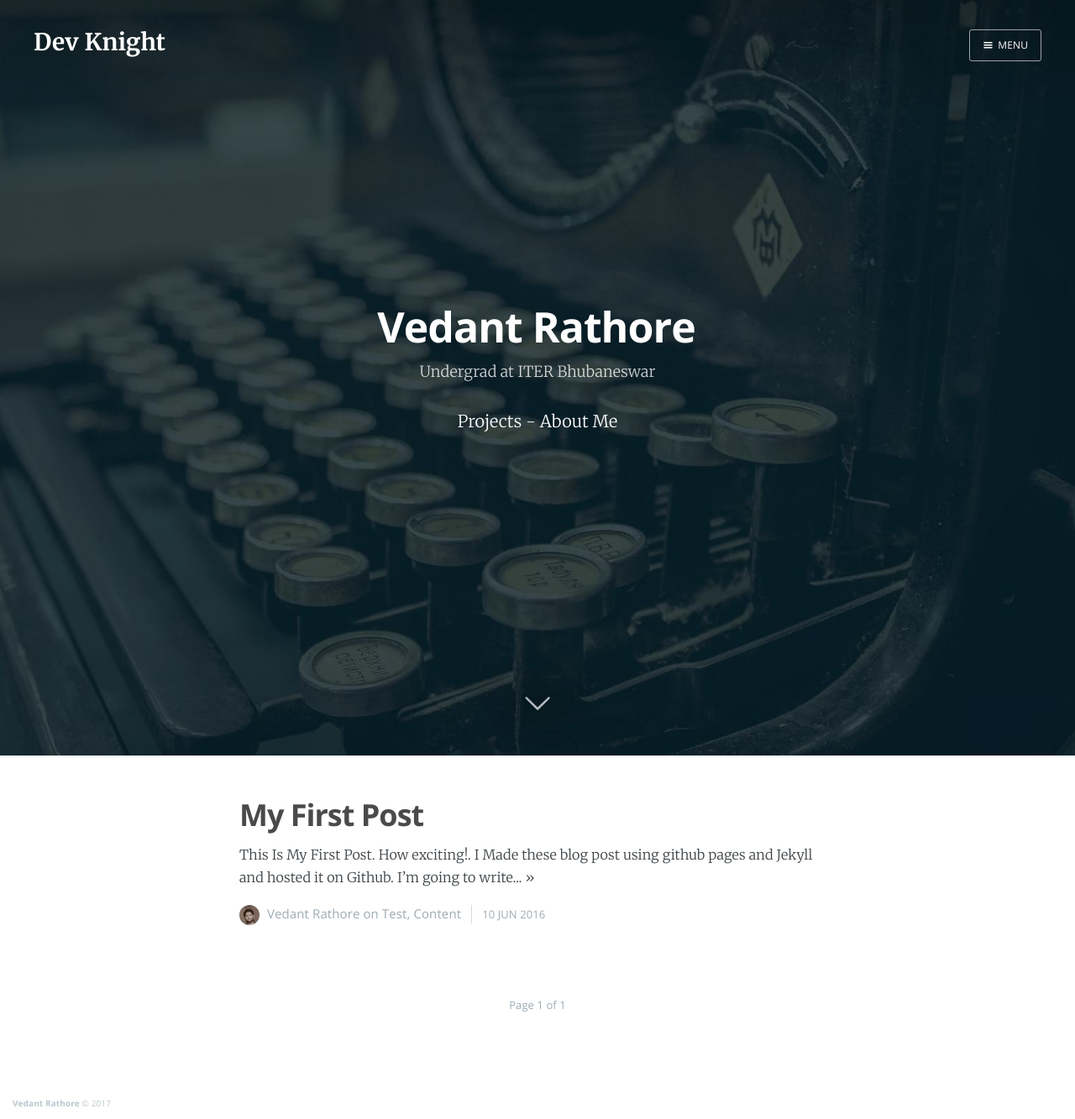
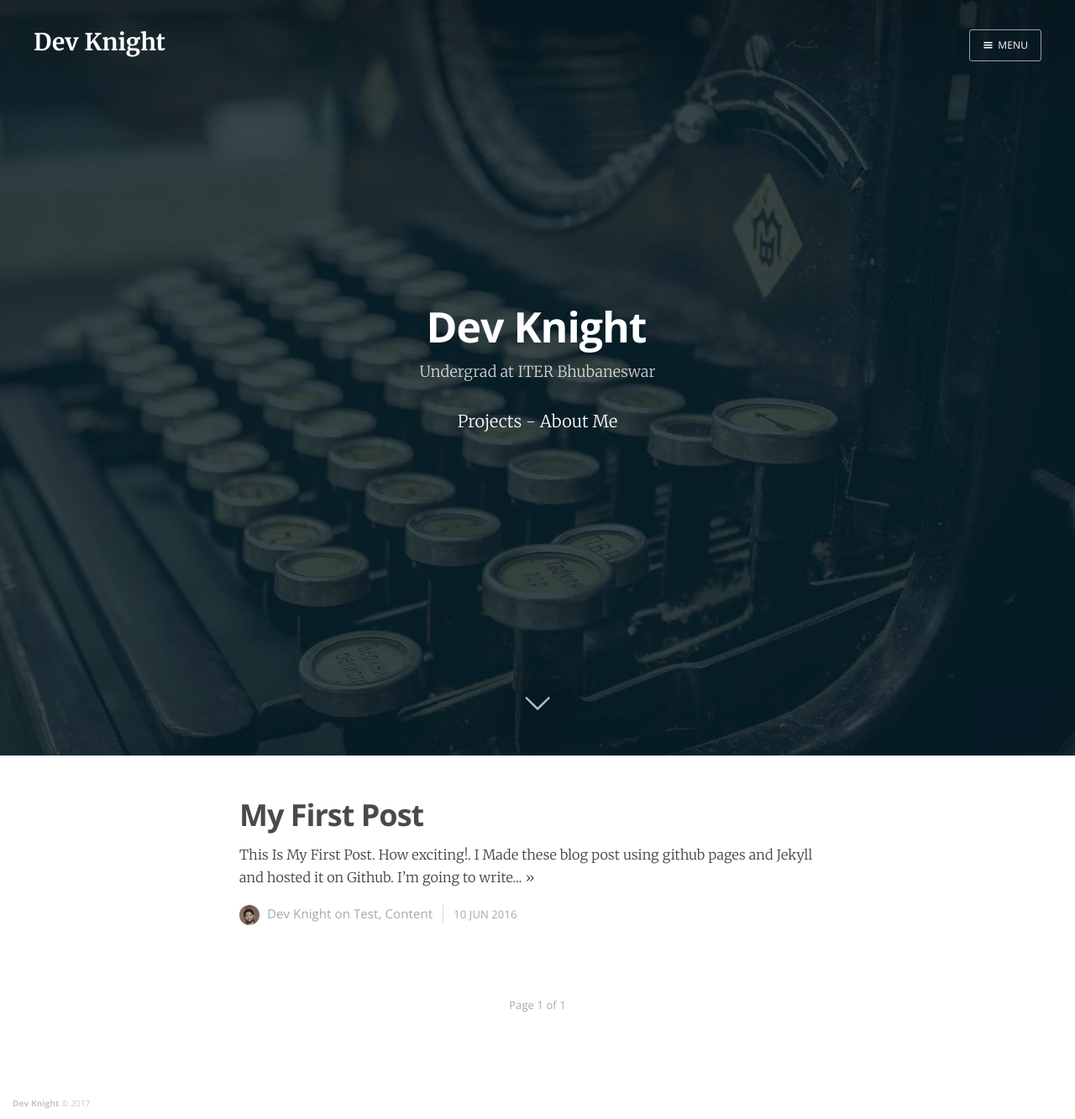
Before and after one commit to Dev-Knight/Dev-Knight.github.io, a Jekyll site: the page built from index.html, in a window 1280 px wide. Shown: the whole page at 84% size. Built offline with Jekyll 4.4.1, drawn with Linux system fonts in a browser that asks for light colours; nearby versions of some CDN libraries; the list of posts is cut into pages by our own code.

Commit message:
Update _config.yml

```diff
--- a/_config.yml
+++ b/_config.yml
@@ -7,21 +7,20 @@ paginate: 5
 language: 'en-uk'
 
 # Website info
-name: 'Vedant Rathore'
+name: 'Dev Knight'
 #description: ''
 
 # Author's info
-author: 'Vedant Rathore'
+author: 'Dev Knight'
 # edit 'categories' in the front matter of every post to match this username
 nickname: vedant
 bio: 'Software developer, Programmer'
-location: 'Guwahati, India'
+location: 'Bhubaneswar, India'
 url: 'http://vedantrathore.github.io/'
 image: 'assets/images/icon.jpg'
 
-short_url: 'vedantrathore.github.io/'
-google_analytics: UA-79128552-1
-disqus: vedant
+short_url: 'dev-knight.github.io/'
+disqus: Dev-Knight
 # edit baseurl to simply '/' if using as your personal page (instead of a project page)
 baseurl: '/'
 
```
